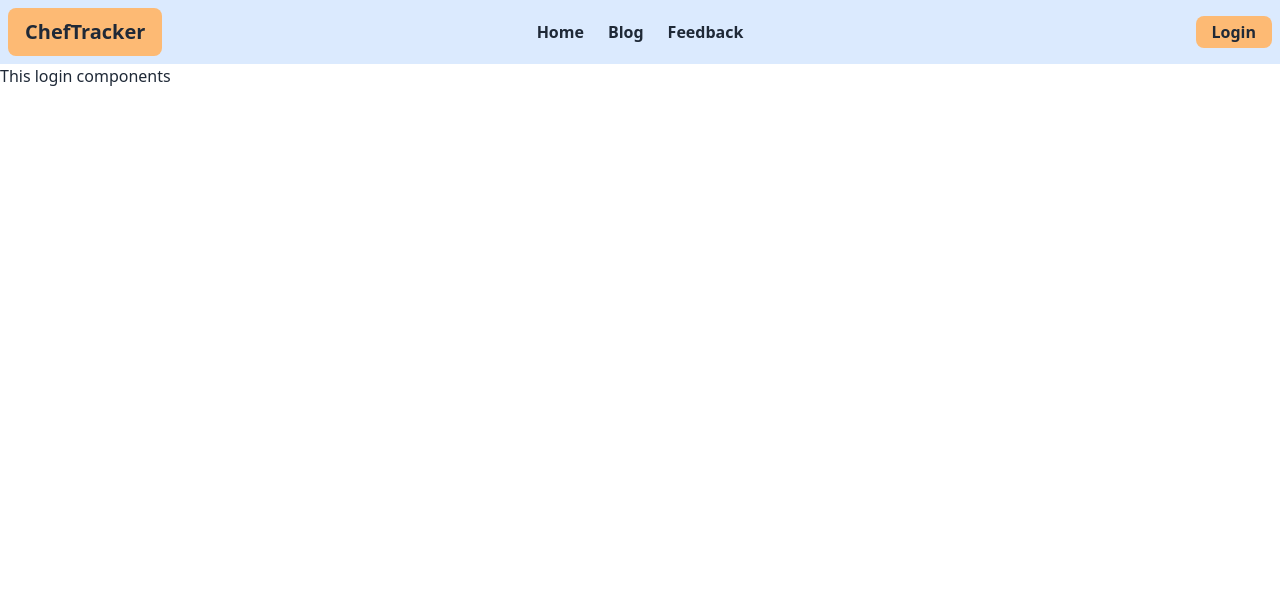
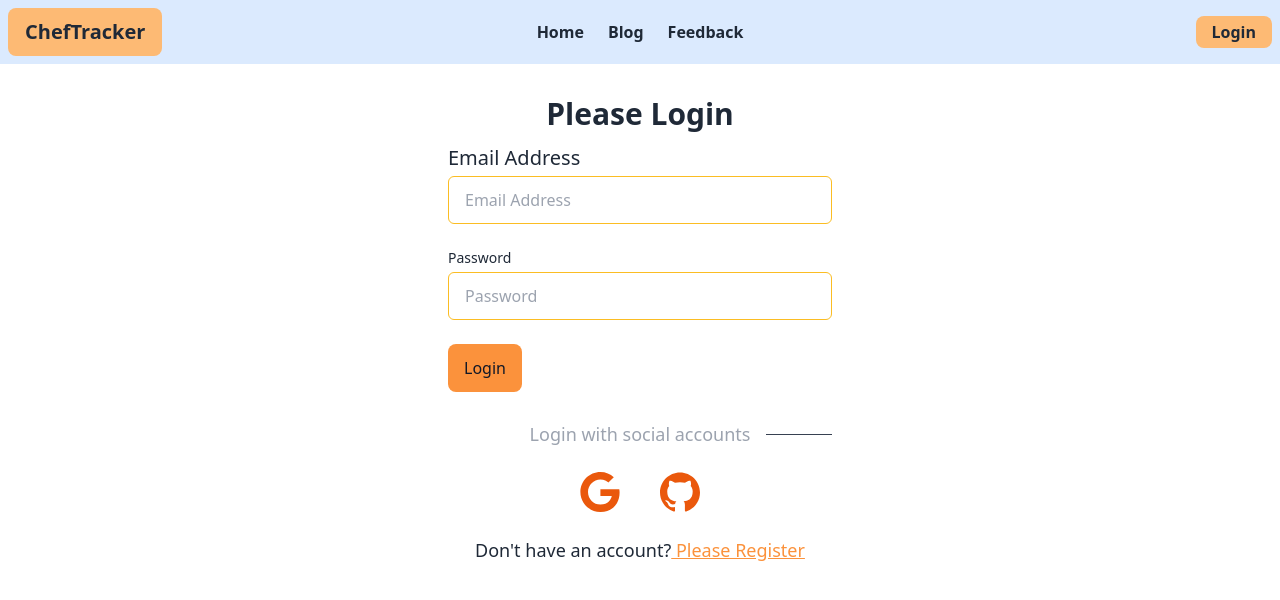
Before and after one commit to HasanBakar/b7a10-chef-recipe-hunter-client-side-HasanBakar, a React (Vite) app: page /login in a window 1280 px wide. Shown: the top 600 px of the page. Built offline with nearby package versions, Linux system fonts and the light colour scheme.

Commit message:
Login page completed

```diff
--- a/src/components/pages/Home/Home.jsx
+++ b/src/components/pages/Home/Home.jsx
@@ -1,4 +1,5 @@
 import React from 'react';
+import { NavLink } from 'react-router-dom';
 
 const Home = () => {
     return (
@@ -14,9 +15,11 @@ const Home = () => {
             Chef Tracker is a vibrant platform that seeks out and celebrates exceptional culinary talent. With a passion for gastronomy, we meticulously search for hidden gems and remarkable chefs from around Bangladesh. Our mission is to showcase their unique skills and creations, providing a platform for these culinary masters to shine. Join us on an exciting journey of flavor and discovery as we uncover the extraordinary and push the boundaries of the culinary world. With Chef Tracker, prepare to embark on an exhilarating exploration of the finest cuisine and the talented individuals behind it.
           </p>
           <div className="mb-10 text-center md:mb-16 lg:mb-20">
-            <button type="button" class="py-3 px-4  bg-orange-800 hover:bg-orange-400 focus:bg-orange-300 focus:ring-offset-orange-200 text-white transition ease-in duration-200 text-center text-base font-semibold shadow-md focus:outline-none focus:ring-2 focus:ring-offset-2  rounded-full">
+            <NavLink to="/register">
+                <button type="button" className="py-3 px-4  bg-orange-800 hover:bg-orange-400 focus:bg-orange-300 focus:ring-offset-orange-200 text-white transition ease-in duration-200 text-center text-base font-semibold shadow-md focus:outline-none focus:ring-2 focus:ring-offset-2  rounded-full">
                 Get Registered
             </button>
+            </NavLink>
           </div>
         </div>
       </div>
--- a/src/components/pages/Login/Login.jsx
+++ b/src/components/pages/Login/Login.jsx
@@ -1,10 +1,45 @@
 import React from 'react';
+import { NavLink } from 'react-router-dom';
+
+
 
 const Login = () => {
+
     return (
-        <div>
-            This login components
-        </div>
+        <div className="w-full max-w-md p-8 space-y-3 rounded-xl dark:bg-gray-900 dark:text-gray-100 mx-auto">
+	<h1 className="text-3xl font-bold text-center">Please Login</h1>
+	<form className="space-y-6 ng-untouched ng-pristine ng-valid">
+		<div className="space-y-1 text-sm">
+			<label for="Email" className="block text-xl dark:text-gray-400">Email Address</label>
+			<input type="text" name="Email" id="Email" placeholder="Email Address" className="w-full input input-bordered input-warning px-4 py-3 rounded-md dark:border-gray-700 dark:bg-gray-900 dark:text-gray-100 focus:dark:border-violet-400" />
+		</div>
+		<div className="space-y-1 text-sm">
+			<label for="password" className="block dark:text-gray-400">Password</label>
+			<input type="password" name="password" id="password" placeholder="Password" className="w-full px-4 py-3 input input-bordered input-warning rounded-md dark:border-gray-700 dark:bg-gray-900 dark:text-gray-100 focus:dark:border-violet-400" />
+		</div>
+		<button type="submit" className="block px-4 py-3 text-center rounded-lg  text-gray-900 bg-orange-400">Login</button>
+	</form>
+	<div className="flex items-center pt-4 space-x-1">
+		<div className="flex-1 h-px sm:w-16 dark:bg-gray-700"></div>
+		<p className="px-3 text-lg text-gray-400">Login with social accounts</p>
+		<div className="flex-1 h-px sm:w-16 bg-gray-700"></div>
+	</div>
+	<div className="flex justify-center space-x-4">
+		<button aria-label="Log in with Google" className="p-3 rounded-sm">
+			<svg xmlns="http://www.w3.org/2000/svg" viewBox="0 0 32 32" className="w-10 fill-orange-600 h-10">
+				<path d="M16.318 13.714v5.484h9.078c-0.37 2.354-2.745 6.901-9.078 6.901-5.458 0-9.917-4.521-9.917-10.099s4.458-10.099 9.917-10.099c3.109 0 5.193 1.318 6.38 2.464l4.339-4.182c-2.786-2.599-6.396-4.182-10.719-4.182-8.844 0-16 7.151-16 16s7.156 16 16 16c9.234 0 15.365-6.49 15.365-15.635 0-1.052-0.115-1.854-0.255-2.651z"></path>
+			</svg>
+		</button>
+		<button aria-label="Log in with GitHub" className="p-3 rounded-sm">
+			<svg xmlns="http://www.w3.org/2000/svg" viewBox="0 0 32 32" className="w-10 h-10 fill-orange-600">
+				<path d="M16 0.396c-8.839 0-16 7.167-16 16 0 7.073 4.584 13.068 10.937 15.183 0.803 0.151 1.093-0.344 1.093-0.772 0-0.38-0.009-1.385-0.015-2.719-4.453 0.964-5.391-2.151-5.391-2.151-0.729-1.844-1.781-2.339-1.781-2.339-1.448-0.989 0.115-0.968 0.115-0.968 1.604 0.109 2.448 1.645 2.448 1.645 1.427 2.448 3.744 1.74 4.661 1.328 0.14-1.031 0.557-1.74 1.011-2.135-3.552-0.401-7.287-1.776-7.287-7.907 0-1.751 0.62-3.177 1.645-4.297-0.177-0.401-0.719-2.031 0.141-4.235 0 0 1.339-0.427 4.4 1.641 1.281-0.355 2.641-0.532 4-0.541 1.36 0.009 2.719 0.187 4 0.541 3.043-2.068 4.381-1.641 4.381-1.641 0.859 2.204 0.317 3.833 0.161 4.235 1.015 1.12 1.635 2.547 1.635 4.297 0 6.145-3.74 7.5-7.296 7.891 0.556 0.479 1.077 1.464 1.077 2.959 0 2.14-0.020 3.864-0.020 4.385 0 0.416 0.28 0.916 1.104 0.755 6.4-2.093 10.979-8.093 10.979-15.156 0-8.833-7.161-16-16-16z"></path>
+			</svg>
+		</button>
+	</div>
+	<p className="text-lg text-center sm:px-6 dark:text-gray-400">Don't have an account?
+		<NavLink rel="noopener noreferrer" to="/register" className="underline text-orange-400"> Please Register</NavLink>
+	</p>
+</div>
     );
 };
 
--- a/src/components/pages/Register/Register.jsx
+++ b/src/components/pages/Register/Register.jsx
@@ -2,8 +2,8 @@ import React from 'react';
 
 const Register = () => {
     return (
-        <div>
-            <h1>This is register component</h1>
+        <div className="">
+
         </div>
     );
 };
--- a/src/routes/Routes.jsx
+++ b/src/routes/Routes.jsx
@@ -4,6 +4,7 @@ import MainLayout from './../Layouts/MainLayout/MainLayout';
 import Blog from './../components/pages/Blog/Blog';
 import Feedback from './../components/pages/Feedback/Feedback';
 import Login from './../components/pages/Login/Login';
+import Register from './../components/pages/Register/Register';
 
 
 const router = createBrowserRouter([
@@ -27,6 +28,10 @@ const router = createBrowserRouter([
             {
                 path: "/login",
                 element:<Login></Login>
+            },
+            {
+                path:"/register",
+                element:<Register></Register>
             }
         ]
     }
```
